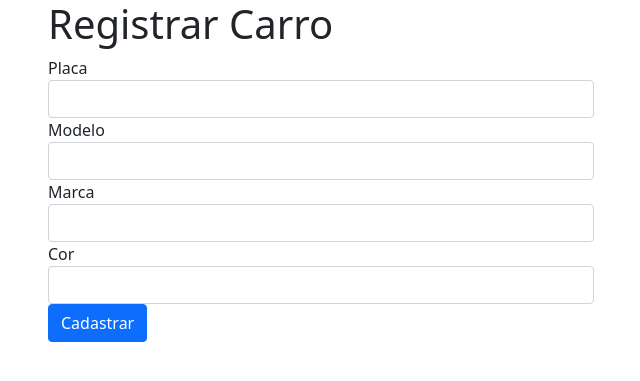
After one commit to MateusZucco/parkingPHP, a PHP site: page /view/register.php?plate= in a window 1280 px wide. The commit adds this page. Shown: the top 381 px of the page, without its empty margins (319-959 px from the left). Run offline with PHP 8.4, Linux system fonts and the light colour scheme; the visitor is signed in with stand-in values (Sample User, id 1); tables that the repository leaves empty or names only in its code hold one stand-in row (values such as "Sample post"); some libraries are stand-ins or nearby versions.

Commit message:
register car and insert hr_entrada

```diff
--- /dev/null
+++ b/src/modules/home/view/register.php
@@ -0,0 +1,47 @@
+<!DOCTYPE html>
+<html lang="en">
+
+<head>
+    <meta charset="UTF-8">
+    <meta http-equiv="X-UA-Compatible" content="IE=edge">
+    <meta name="viewport" content="width=device-width, initial-scale=1.0">
+    <title></title>
+    <link rel="stylesheet" href="https://cdn.jsdelivr.net/npm/bootstrap@5.1.3/dist/css/bootstrap.min.css" rel="stylesheet" integrity="sha384-1BmE4kWBq78iYhFldvKuhfTAU6auU8tT94WrHftjDbrCEXSU1oBoqyl2QvZ6jIW3" crossorigin="anonymous">
+    <link rel="stylesheet" href="https://cdn.jsdelivr.net/npm/bootstrap-icons@1.7.1/font/bootstrap-icons.css">
+</head>
+
+<?php
+include_once('../../auth/scripts/verifica_login.php')
+?>
+
+<body>
+    <div class="container">
+        <div class="row">
+            <div class="col-md-3"></div>
+            <div class="jumbotron col-md-6">
+            <h1 for="carPlate">Registrar Carro</h1>
+                <form action="../scripts/registerDao.php" method="post">
+                    <div class="form-group">
+                        <label for="carPlate">Placa</label>
+                        <input type="text" class="form-control" value="<?=$_GET['plate']; ?>" name="carPlate" id="carPlate">
+                    </div>
+                    <div class="form-group">
+                        <label for="carModel">Modelo</label>
+                        <input type="text" class="form-control" name="carModel" id="carModel">
+                    </div>
+                    <div class="form-group">
+                        <label for="carBrand">Marca</label>
+                        <input type="text" class="form-control" name="carBrand" id="carBrand">
+                    </div>
+                    <div class="form-group">
+                        <label for="carColor">Cor</label>
+                        <input type="text" class="form-control" name="carColor" id="carColor">
+                    </div>
+                    <input type="submit" class="btn btn-primary" value="Cadastrar">
+                </form>
+            </div>
+        </div>
+    </div>
+</body>
+
+</html>
```
Also changed, not shown: src/modules/home/scripts/CarDao.php (+21 -14 lines), src/modules/home/scripts/registerDao.php (added, +56 -0 lines).
